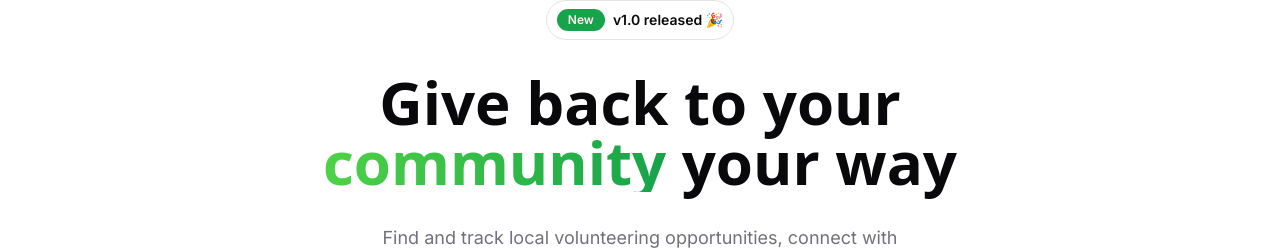
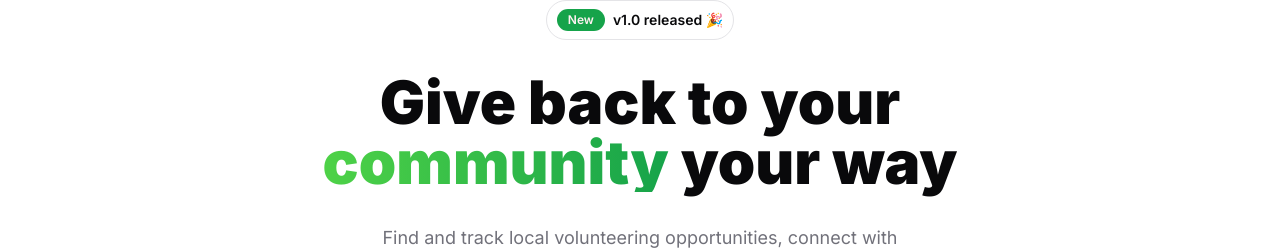
Before and after one commit to rrcoder0167/lets-assist, a Next.js app: page / in a window 1280 px wide. Shown: the part 177-427 px from the top of the page. Built offline with nearby package versions, Linux system fonts and the light colour scheme; no server answers.

Commit message:
fix: Update font family in HeroSection heading for consistency

```diff
--- a/components/Hero.tsx
+++ b/components/Hero.tsx
@@ -31,7 +31,7 @@ export const HeroSection = () => {
             transition={{ delay: 0.2, duration: 0.5 }}
             className="w-full max-w-screen-md mx-auto text-center px-2"
           >
-            <h1 className="text-[2.7rem] sm:text-4xl md:text-5xl lg:text-6xl font-black font-sans leading-[1.1] sm:leading-tight">
+            <h1 className="text-[2.7rem] sm:text-4xl md:text-5xl lg:text-6xl font-black font-overusedgrotesk leading-[1.1] sm:leading-tight">
               Give back to your{" "}
               <span className="text-transparent bg-gradient-to-r from-[#4ed247] to-primary bg-clip-text inline-block">
                 community
```
